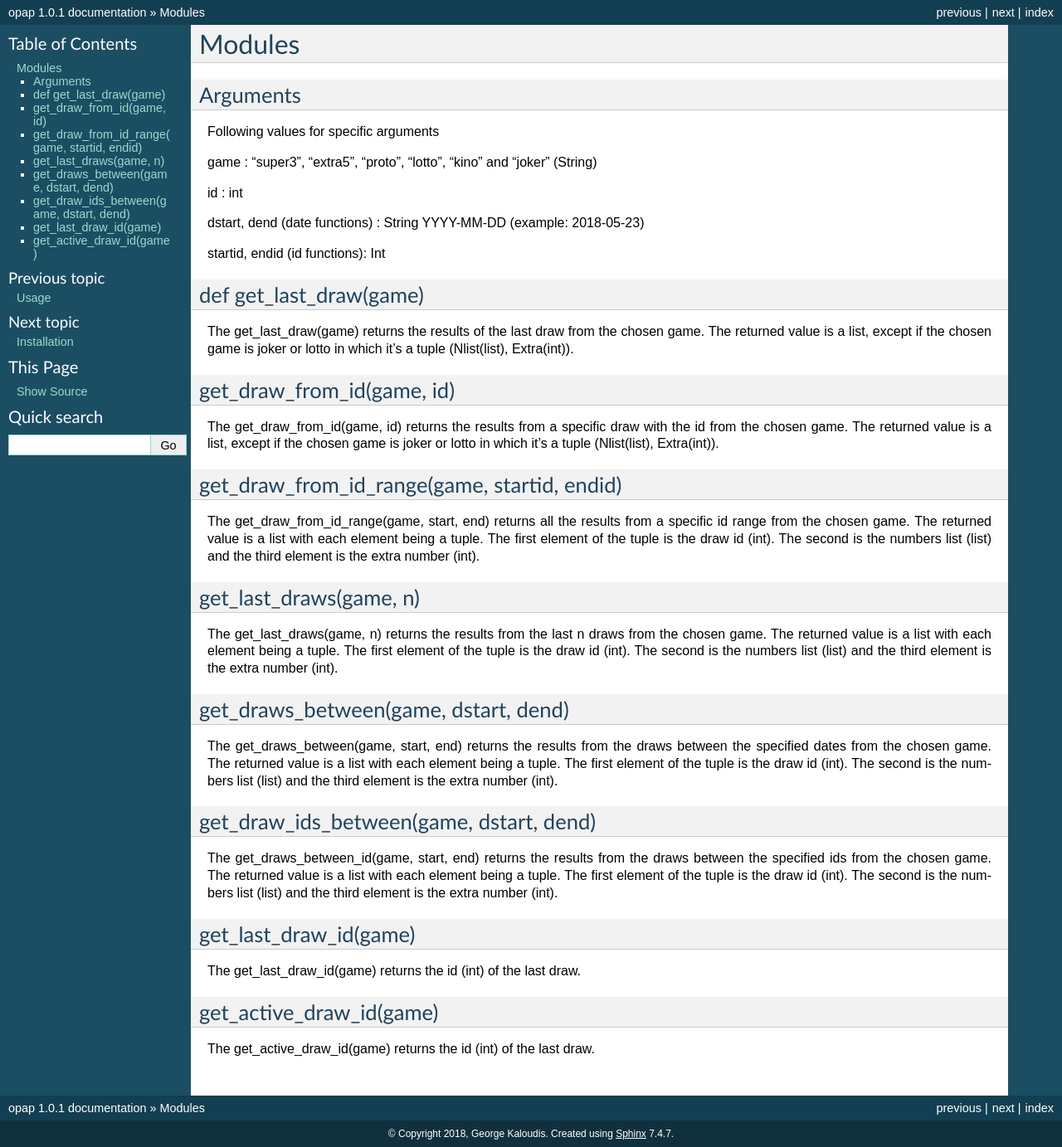
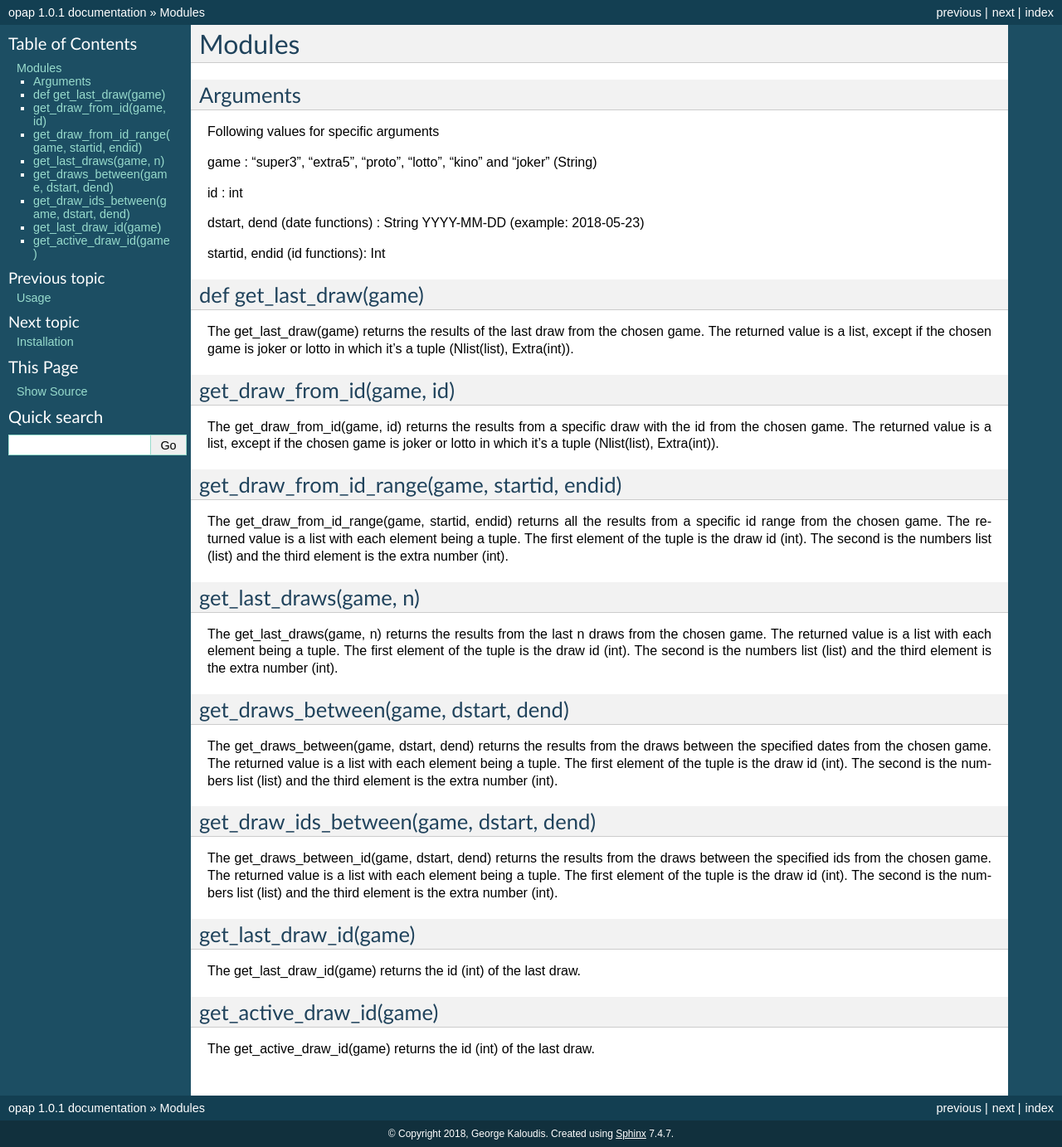
Before and after one commit to George-Kaloudis/opap, a Sphinx documentation site: the page built from docs/modules.rst, in a window 1280 px wide. Shown: the whole page at 83% size. Built offline with Sphinx 7.4.7, drawn with Linux system fonts in a browser that asks for light colours.

Commit message:
Final Version.

```diff
--- a/docs/modules.rst
+++ b/docs/modules.rst
@@ -28,7 +28,7 @@ The returned value is a list, except if the chosen game is joker or lotto in whi
 get_draw_from_id_range(game, startid, endid)
 ^^^^^^^^^^^^^^^^^^^^^^^^^^^^^^^^^^^^^^^^^^^^
 
-The get_draw_from_id_range(game, start, end) returns all the results from a specific id range from the chosen game.
+The get_draw_from_id_range(game, startid, endid) returns all the results from a specific id range from the chosen game.
 The returned value is a list with each element being a tuple. The first element of the tuple is the draw id (int). The
 second is the numbers list (list) and the third element is the extra number (int).
 
@@ -42,14 +42,14 @@ second is the numbers list (list) and the third element is the extra number (int
 get_draws_between(game, dstart, dend)
 ^^^^^^^^^^^^^^^^^^^^^^^^^^^^^^^^^^^^^
 
-The get_draws_between(game, start, end) returns the results from the draws between the specified dates from the chosen game.
+The get_draws_between(game, dstart, dend) returns the results from the draws between the specified dates from the chosen game.
 The returned value is a list with each element being a tuple. The first element of the tuple is the draw id (int). The
 second is the numbers list (list) and the third element is the extra number (int).
 
 get_draw_ids_between(game, dstart, dend)
 ^^^^^^^^^^^^^^^^^^^^^^^^^^^^^^^^^^^^^^^^
 
-The get_draws_between_id(game, start, end) returns the results from the draws between the specified ids from the chosen game.
+The get_draws_between_id(game, dstart, dend) returns the results from the draws between the specified ids from the chosen game.
 The returned value is a list with each element being a tuple. The first element of the tuple is the draw id (int). The
 second is the numbers list (list) and the third element is the extra number (int).
 
```
